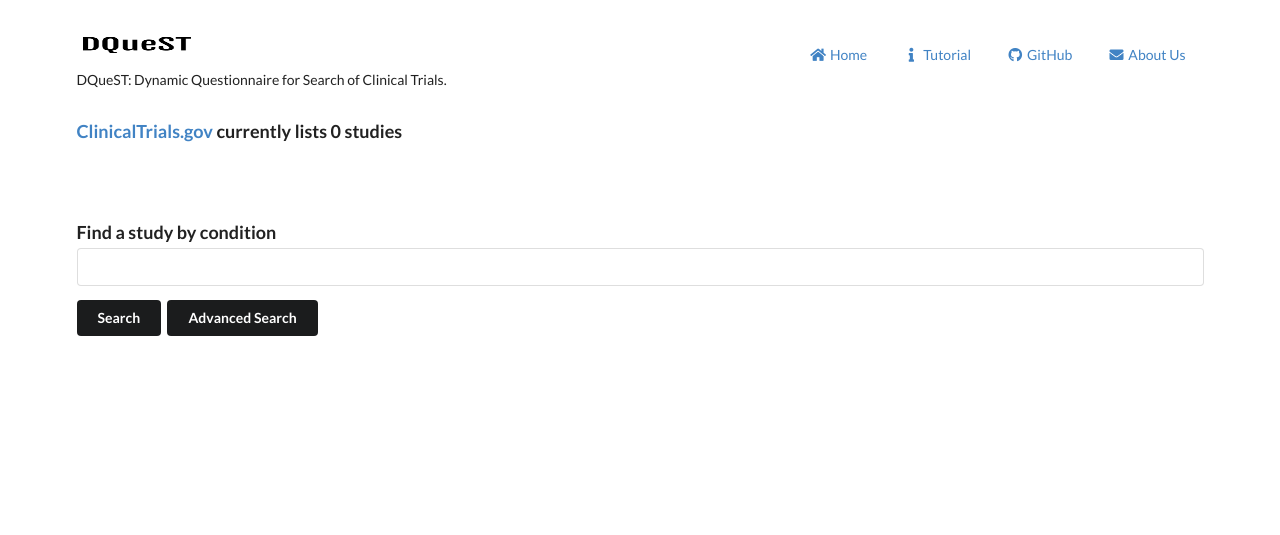
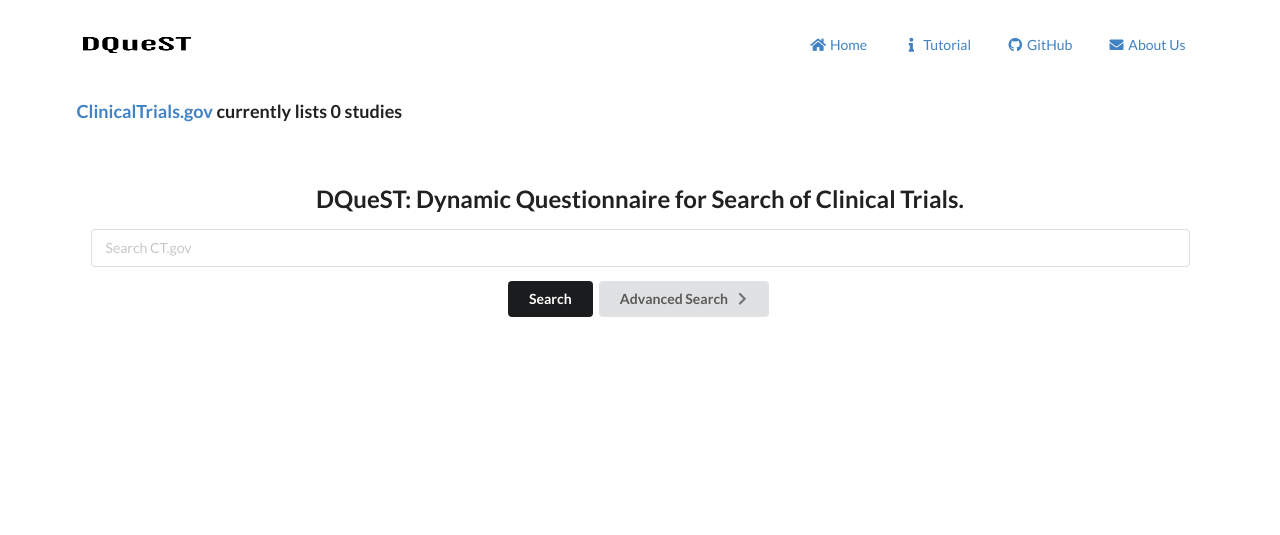
Before and after one commit to stormliucong/dquest-flask, a Flask app: page /dquest/ in a window 1280 px wide. Shown: the top 535 px of the page. Run offline with Flask 2, Linux system fonts and the light colour scheme; data that the repository does not hold is empty; parts of the project's set-up code (start-up, migrations or seed data) failed here and were passed over; some libraries are stand-ins or nearby versions.

Commit message:
ui update

```diff
--- a/app/static/js/scripts.js
+++ b/app/static/js/scripts.js
@@ -432,6 +432,45 @@ function semantiUIInit() {
     //         term : 'empty'
     //     }
     // });
+    $('.ui.search')
+  .search({
+    minCharacters : 3,
+    showNoResults : false,
+    apiSettings   : {
+      onResponse: function(ctResponse) {
+        var
+          response = {
+            results : []
+          }
+        ;
+        // translate GitHub API response to work with search
+        $.each(ctResponse, function(index, item) {
+          var
+            maxResults = 8
+          ;
+          if(index >= maxResults) {
+            return false;
+          }
+          // create new language category
+
+          // add result to category
+          response.results.push({
+            title       : item
+
+          });
+        });
+        return response;
+      },
+      url: 'https://cors.io/?https://clinicaltrials.gov/ct2/rpc/extend/cond?cond={query}'
+    },
+    onSelect : function(result) {
+    $('#first_focus').val(result.title);
+    $('#search_button').focus();
+    }
+
+  })
+;
+
 }
 // document
 $(document).ready(function() {
@@ -459,6 +498,7 @@ $(document).ready(function() {
     $('#first_focus').keypress(
         function(e) {
             if (e.keyCode == 13) {
+                $('.results .transition .visible').hide();
                 input_term = $('#first_focus').val()
                 if (!input_term | input_term === '') {
                     alert('Please enter a term!');
--- a/app/templates/advsearch.html
+++ b/app/templates/advsearch.html
@@ -1,13 +1,24 @@
 <!-- ====== Advanced Search Form ====== -->
-<button id="back_button" class="ui red button">Close Advanced Search</button>
-<p class="advs_header"> Fill in any or all of the fields below then click one of the <strong>Search</strong> buttons.</p>
-<p class="advs_header"> Read the <a href="/dquest/help" class="help_link" title="Show search help" target="_blank"><strong>Help</strong></a> or click on the label to the left of the search fields for further explanations.</p>
-<form class="ui form" id="adv_search" name="">
-    <h4 class="ui dividing header">Basic Search</h4>
+<button id="back_button" class="ui red button"><i class="left chevron icon"></i>Close Advanced Search</button>
+
+<form class="ui form" id="adv_search" name="" style="margin-top:50px;">
+    <h2 class="ui dividing header">Basic Search</h2>
+    <div class="three fields">
         <div class="field">
             <label>Search Terms</label>
-        <input type="text" class="ui input_field field_text" name="term" id="search_text" value="" />
+            <input type="text" class="ui input_field field_text" name="term" id="search_text" value="" placeholder="Use this field to specify words or phrases related to the studies.">
         </div>
+        <div class="field">
+            <label>StudyIds</label>
+            <input class="ui input_field field_text" type="text" name="id" id="StudyIds" placeholder="NCT00000419"/>
+        </div>
+        <div class="field">
+            <label>Conditions</label>
+            <input class="ui input_field field_text" type="text" name="cond" id="Conditions" placeholder="breast cancer">
+        </div>
+    </div>
+
+    <div class="three fields">
         <div class="field">
             <label>Recruitment</label>
             <select class="ui fluid dropdown" name="recr" id="Recruitment">
@@ -45,49 +56,61 @@
             <option value="Expn">Expanded Access Studies &nbsp;</option>
         </select>
         </div>
-    <h4 class="ui dividing header">Targeted Search</h4>
-    <div class="field">
-        <label>Conditions</label>
-        <input class="ui input_field field_text" type="text" name="cond" id="Conditions" />
     </div>
+
+
+
+
+    <h2 class="ui dividing header">Targeted Search</h2>
+
+    <div class="three fields">
+
         <div class="field">
             <label>Interventions</label>
-        <input class="ui input_field field_text" type="text" name="intr" id="Interventions" />
+            <input class="ui input_field field_text" type="text" name="intr" id="Interventions" placeholder="clofibrate"/>
         </div>
         <div class="field">
             <label>Title Acronym/Titles</label>
-        <input class="ui input_field field_text" type="text" name="titles" id="Titles" />
+            <input class="ui input_field field_text" type="text" name="titles" id="Titles" placeholder="WHI"/>
         </div>
         <div class="field">
             <label>Outcome Measures</label>
-        <input class="ui input_field field_text" type="text" name="outc" id="OutcomeMeasures" />
+            <input class="ui input_field field_text" type="text" name="outc" id="OutcomeMeasures" placeholder="ejection fraction"/>
+        </div>
+    </div>
+
+    <div class="two fields">
+        <div class="field">
+            <label>Sponsor/Collaborators
+                <span>
+                    <div class="ui checkbox">
+                    <input id="SponsorsExact" type="checkbox" name="spons_ex" name="spons_ex"  value="Y">
+                    <label>exact match only</label>
+                    </div>
+                </span>
+
+            </label>
+            <input class="ui input_field field_text" type="text" name="spons" id="Sponsors" placeholder="Bristol-Myers Squibb"/>
         </div>
         <div class="field">
-        <label>Sponsor/Collaborators</label>
-        <input class="ui input_field field_text" type="text" name="spons" id="Sponsors" />
+            <label>Sponsor (Lead)
+            <span>
+                <div class="ui checkbox">
+                    <input type="checkbox" name="lead_ex" id="LeadSponsorsExact" value="Y">
+                    <label>exact match only</label>
                 </div>
-    <div class="field">
-        <div class="ui checkbox">
-            <input id="SponsorsExact" type="checkbox" name="spons_ex" name="spons_ex" id="SponsorsExact" value="Y">
-            <label>exact match</label>
+            </span>
+            </label>
+            <input class="ui input_field field_text" type="text" name="lead" id="LeadSponsors" placeholder="National Cancer Institute"/>
         </div>
     </div>
+
+    <h2 class="ui dividing header">Locations:</h2>
     <div class="field">
-        <label>Sponsor (Lead)</label>
-        <input class="ui input_field field_text" type="text" name="lead" id="LeadSponsors" />
+        <label>Location Terms</label>
+        <input class="input_field field_text" type="text" name="locn" id="LocationTerms" value="" placeholder="Los Angeles"/>
     </div>
-    <div class="field">
-        <div class="ui checkbox">
-            <input id="SponsorsExact" type="checkbox" name="lead_ex" id="LeadSponsorsExact" value="Y">
-            <label>exact match</label>
-        </div>
-    </div>
-    <div class="field">
-        <label>StudyIds</label>
-        <input class="ui input_field field_text" type="text" name="cond" id="LeadSponsors" />
-    </div>
-    <h4 class="ui dividing header">Locations:</h4>
-    <div class="two fields">
+    <div class="six fields">
         <div class="field">
             <label>State 1</label>
             <select class="ui fluid dropdown" name="state1" id="State1">
@@ -352,8 +375,7 @@
                 <option value="AF:ZW">Zimbabwe &nbsp;</option>
             </select>
         </div>
-    </div>
-    <div class="two fields">
+
         <div class="field">
             <label>State 2</label>
             <select class="ui fluid dropdown" name="state2" id="State2">
@@ -618,8 +640,7 @@
                 <option value="AF:ZW">Zimbabwe &nbsp;</option>
             </select>
         </div>
-    </div>
-    <div class="two fields">
+
         <div class="field">
             <label>State 3</label>
             <select class="ui fluid dropdown" name="state3" id="State3">
@@ -885,11 +906,9 @@
             </select>
         </div>
     </div>
-    <div class="field">
-        <label>Location Terms</label>
-        <input class="input_field field_text" type="text" name="locn" id="LocationTerms" value="" />
-    </div>
-    <h4 class="ui dividing header">Eligibility Criteria:</h4>
+
+    <h2 class="ui dividing header">Eligibility Criteria:</h2>
+    <div class="two fields">
         <div class="field">
             <label>Age Group</label>
             <div class=" three fields">
@@ -912,6 +931,7 @@
                     </div>
                 </div>
             </div>
+        </div>
         <div class="field">
             <label>Gender</label>
             <select class="ui fluid dropdown" name="gndr" id="Gender">
@@ -921,7 +941,28 @@
             </select>
         </div>
     </div>
-    <h4 class="ui dividing header">Additional Criteria:</h4>
+
+    <h2 class="ui dividing header">Additional Criteria:</h2>
+    <div class="two fields">
+        <div class="field">
+            <label>Accepts Healthy Volunteers</label>
+            <div class="field">
+                <div class="ui checkbox">
+                        <input type="checkbox" name="hlth" id="AcceptsHealthy" value="Y">
+                        <label> Healthy volunteers may participate in the study.</label>
+                </div>
+            </div>
+        </div>
+        <div class="field">
+            <label>Safety Issue</label>
+            <div class="field">
+                <div class="ui checkbox">
+                        <input type="checkbox" name="safe" id="SafetyIssue" value="Y">
+                        <label>Has an outcome measure designated as a safety issue.</label>
+                </div>
+            </div>
+        </div>
+    </div>
     <div class="field">
         <label>Phase</label>
         <div class="six fields">
@@ -951,7 +992,7 @@
             </div>
             <div class="field">
                 <div class="ui checkbox">
-                    <input type="checkbox" name="phase" id="IncludePhase3" value="3">
+                    <input type="checkbox" name="phase" id="IncludePhase4" value="3">
                     <label>Phase 4</label>
                 </div>
             </div>
@@ -986,5 +1027,32 @@
             </div>
         </div>
     </div>
+    <div class="two fields">
+        <div class="field">
+            <label>First Received (MM/DD/YYYY)</label>
+            <div class="two fields">
+                <div class="field">
+                    <span class="date_text">from</span><input class="input_field field_text date" type="text" name="rcv_s" id="FirstReceivedStartDate"/>
+                </div>
+                <div class="field">
+                    <span class="date_text">to</span><input class="input_field field_text date" type="text" name="rcv_e" id="FirstReceivedEndDate"/>
+                </div>
+            </div>
+        </div>
+            <div class="field">
+            <label>Last Updated (MM/DD/YYYY)</label>
+            <div class="two fields">
+                <div class="field">
+                    <span class="date_text">from</span><input class="input_field field_text date" type="text" name="lup_s" id="LastUpdatedStartDate"/>
+                </div>
+                <div class="field">
+                    <span class="date_text">to</span><input class="input_field field_text date" type="text" name="lup_e" id="LastUpdatedEndDate"/>
+                </div>
+            </div>
+        </div>
+    </div>
+
+
     <div class="ui secondary submit button" id="search_advs">Search</div>
+
 </form>
--- a/app/templates/base.html
+++ b/app/templates/base.html
@@ -9,7 +9,6 @@
                 <div class="active ui side">
                     <img class="logo" src="../static/img/DQueST.png" style="width: 120px; height: 50px;">
                 </div>
-                <span>DQueST: Dynamic Questionnaire for Search of Clinical Trials. </span>
             </div>
         </div>
         <div class="right menu">
@@ -20,7 +19,7 @@
                 <a href='#'> <i class="info icon"></i>Tutorial </a>
             </div>
             <div class="item">
-                <a href='#'> <i class="github icon"></i>GitHub </a>
+                <a href='https://github.com/stormliucong/dquest-flask' target="_blank"> <i class="github icon"></i>GitHub </a>
             </div>
             <div class="item">
                 <a href='http://people.dbmi.columbia.edu/~chw7007/' target="_blank"> <i class="envelope icon"></i>About Us </a>
--- a/app/templates/header.html
+++ b/app/templates/header.html
@@ -2,7 +2,7 @@
 <html lang="en" dir="ltr">
 <body>
 <head>
-    <title>dquest - Eligibility Tag Cloud-based Clinical Trial Search Engine</title>
+    <title>DQueST: Dynamic Questionnaire for Search of Clinical Trials. </title>
     <meta charset="utf-8">
     <meta name="viewport" content="width=device-width, initial-scale=1">
     <meta name="keywords" content="Genetic Phenotype EHR doc2hpo">
--- a/app/templates/index.html
+++ b/app/templates/index.html
@@ -9,19 +9,23 @@
 <div class="ui hidden divider"></div>
 <div class="ui hidden divider"></div>
 <div class="ui hidden divider"></div>
+<div class="ui stackable very relaxed center aligned grid container">
+    <h2 class="ui header">DQueST: Dynamic Questionnaire for Search of Clinical Trials.
+    </h2>
     <div id='search_form_container' class='ui container'>
         <form class="ui form" id="search_form" name="">
             <div class="field">
-            <label>
-                <h3>Find a study by condition</h3>
-            </label>
-            <input type="text" class="ui input_field field_text" name="term" id="first_focus" value="" />
+                <div class="ui search">
+                    <input class="prompt" name="term" id="first_focus" placeholder="Search CT.gov">
+                </div>
             </div>
             <div class="ui secondary submit button" id="search_button">Search</div>
-        <div class="ui secondary submit button" id="advsearch_button">Advanced Search</div>
+            <div class="ui button" id="advsearch_button">Advanced Search<i class="right chevron icon"></i></div>
             <div class="ui error message"></div>
         </form>
     </div>
+</div>
+
 <div class="ui hidden divider"></div>
 <div id='adv_search_container' class='ui container' style="display:none">
     {% include "advsearch.html" %}
--- a/app/templates/results.html
+++ b/app/templates/results.html
@@ -8,7 +8,7 @@
     <div class="ui relaxed divided list" id='search_results'></div>
     <div class="ui right menu secondary stackable container">
         <a id="rprev" class="icon item"><i class="left chevron icon"></i> Previous Page </a>
-        <a id="rshow" class="item"> Showing <span id='sfirst'></span> - <span id='slast'></span> </a>
+        <a id="rshow" class="item"> Showing (<span id='sfirst'></span> - <span id='slast'></span> )</a>
         <a id="rnext" class="icon item"> Next Page <i class="right chevron icon"></i></a>
     </div>
 </div>
@@ -19,7 +19,7 @@
     <div class="ui relaxed divided list" id='filter_results'></div>
     <div class="ui right menu secondary stackable container">
         <a id="fprev" class="icon item"><i class="left chevron icon"></i> Previous Page </a>
-        <a id="fshow" class="item"> Showing <span id='sfirst'></span> - <span id='slast'></span> </a>
+        <a id="fshow" class="item"> Showing (<span id='ffirst'></span> - <span id='flast'></span>) </a>
         <a id="fnext" class="icon item"> Next Page <i class="right chevron icon"></i></a>
     </div>
 </div>
```
Also changed, not shown: 14 other files. Lines whose indentation alone changed are shown as unchanged.
